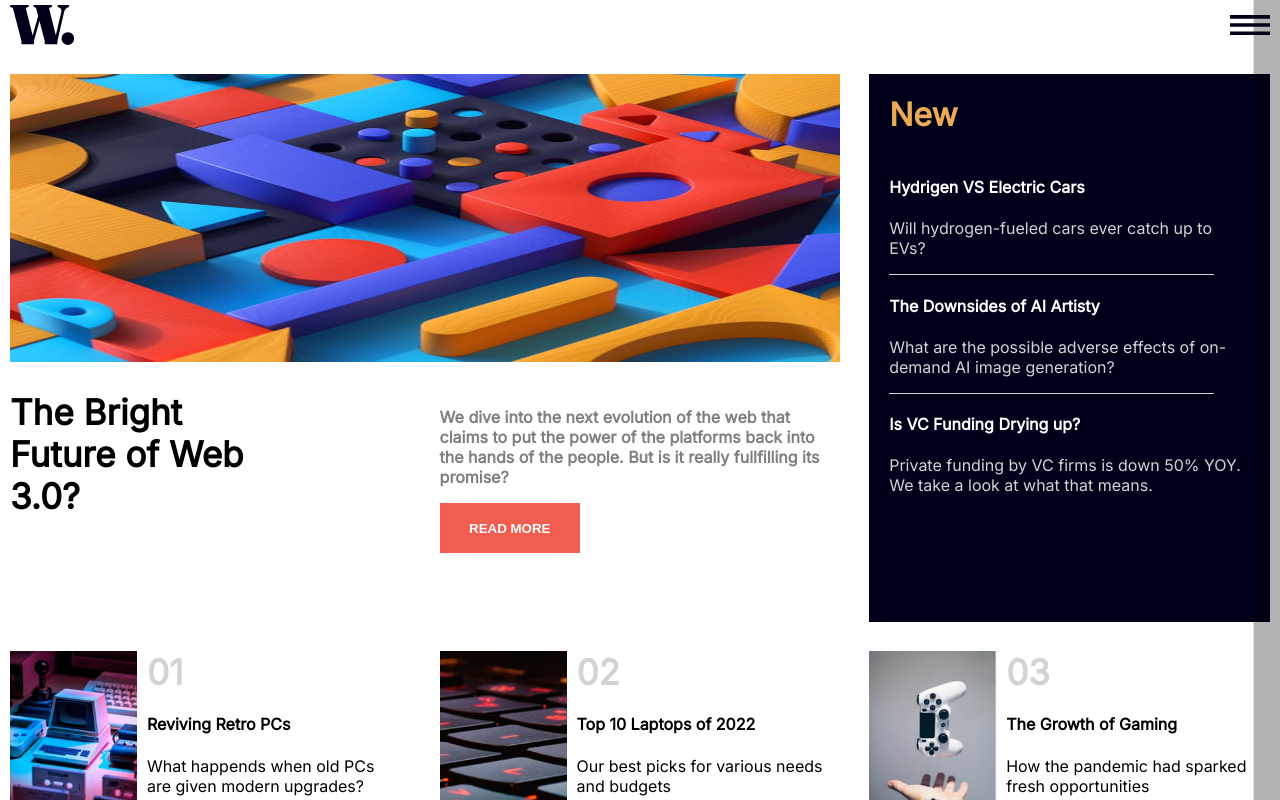
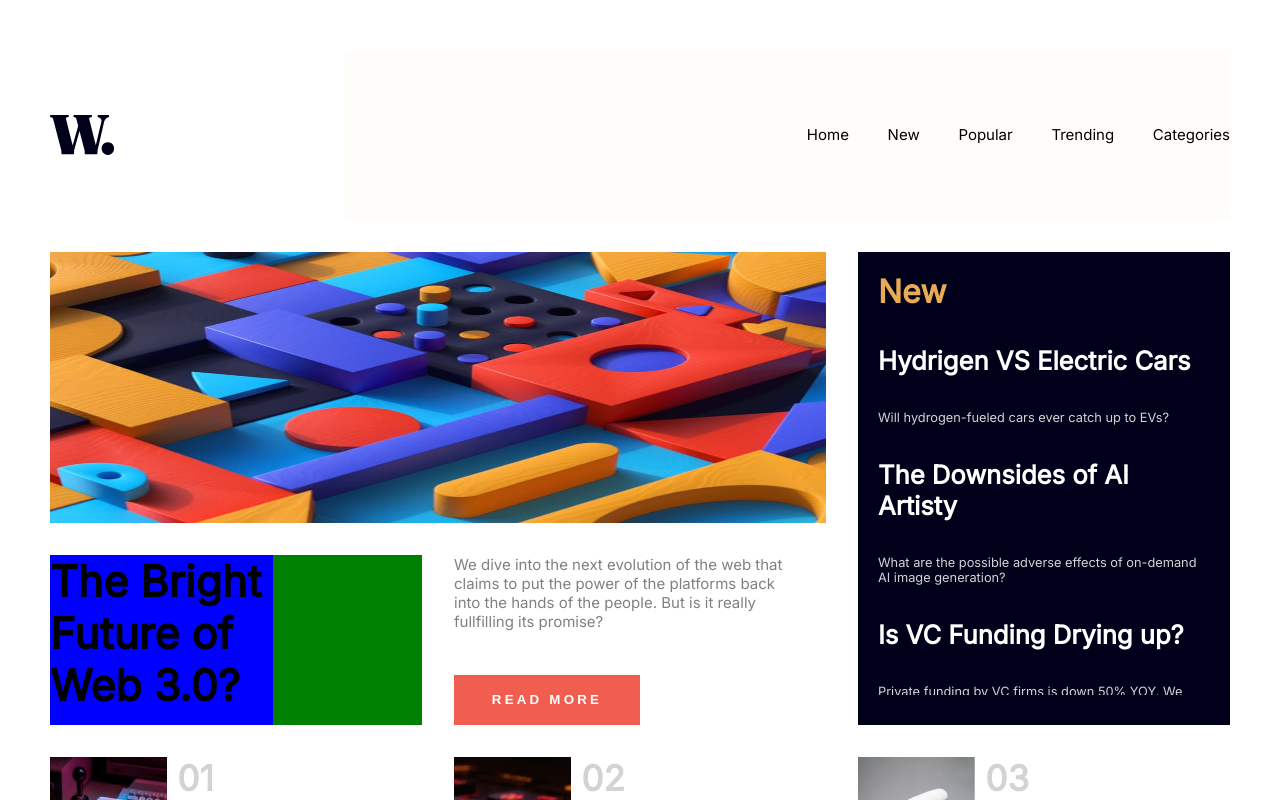
Before and after one commit to MiguelDSC/news-homepage, a React (Vite) app: page / in a window 1280 px wide. Shown: the top 800 px of the page. Built offline with nearby package versions, Linux system fonts and the light colour scheme.

Commit message:
have multiple views now

```diff
--- a/src/App.css
+++ b/src/App.css
@@ -20,9 +20,10 @@ html {
   overflow: hidden;
   display: grid;
   height: 100vh;
-  grid-template-columns: 1fr 1fr 1fr;
-  grid-template-rows: 0.2fr 1.5fr 1.2fr 0.8fr;
-  grid-template-areas: "nav nav nav" "header header sidebar" "content1 content2 sidebar" "content3 content4 content5";
+  grid-template-columns: 1fr;
+  grid-template-rows: 80px 350px 120px 170px 450px 158px 158px 158px;
+  height: 100%;
+  grid-template-areas: "nav" "header" "content1" "content2" "sidebar" "content3" "content4" "content5";
   gap: 1.8rem;
   padding: 5px 10px 10px 10px;
   padding-bottom: 20px;
@@ -117,7 +118,7 @@ header img {
 }
 
 #sidebar {
-  background-color: lightblue;
+  /* background-color: lightblue; */
   grid-area: sidebar;
 }
 
@@ -131,18 +132,24 @@ header img {
 #content1 h1 {
   font-weight: 800;
   height: 100%;
-  /* background-color: blue; */
-  width: 250px;
+
+  width: 80%;
   margin: 0;
   font-size: 35px;
 }
+
 #content2 {
   /* background-color: lightpink; */
   grid-area: content2;
+  display: flex;
+  flex-direction: column;
+  justify-content: space-between;
 }
 
 #content2 p {
-  font-weight: 700;
+  margin-top: 0;
+  font-weight: 500;
+  font-size: 15px;
   color: grey;
 }
 
@@ -153,25 +160,36 @@ header img {
   color: white;
   width: 35%;
   height: 50px;
+  letter-spacing: 0.2rem;
+  padding: 10px;
 }
 
 /* sidebar */
 
 #sidebar {
-  padding: 0px 20px 0px 20px;
+  padding: 20px;
   display: flex;
+
   flex-direction: column;
-
   background-color: hsl(240, 100%, 5%);
   color: white;
+  overflow: hidden;
 }
 
 #sidebar h1 {
+  margin: 0;
   color: hsl(35, 77%, 62%);
+  /* background-color: blue; */
+}
+
+#sidebar h4 {
+  font-size: 20px;
 }
 
 #sidebar p {
   color: lightgray;
+  font-size: 15px;
+  margin: 0;
 }
 
 #sidebar span {
@@ -179,6 +197,14 @@ header img {
   width: 90%;
   height: 0.1px;
   background-color: lightgray;
+}
+
+#articleList {
+  display: flex;
+  flex-direction: column;
+  justify-content: space-between;
+  /* background-color: green; */
+  height: 100%;
 }
 
 .newsArticle {
@@ -193,11 +219,18 @@ header img {
   font-size: 35px;
 }
 
+.newsArticle p {
+  margin: 0;
+  font-size: 15px;
+}
+
 #imageContainer {
   width: 50%;
 }
 .newsArticle img {
   width: 100%;
+  height: 100%;
+  object-fit: fill;
 }
 
 #TextContainer {
@@ -216,13 +249,210 @@ header img {
   grid-area: content5;
 }
 
-@media only screen and (max-width: 550px) {
+/* tablet view */
+@media only screen and (min-width: 768px) {
+  .menuToggle {
+    display: none;
+  }
+
+  nav {
+    display: flex;
+    flex-direction: row;
+    justify-content: space-between;
+  }
+
+  #menu {
+    background-color: hsl(36, 100%, 99%);
+    transform: none;
+    height: 100%;
+    position: unset;
+    list-style-type: none;
+    margin: 0;
+    padding: 0;
+    padding-top: unset;
+    transform-origin: unset;
+    transform: unset;
+    transition: unset;
+    display: flex;
+    justify-content: flex-end;
+  }
+
+  #innerMenu {
+    margin-top: auto;
+    margin-bottom: auto;
+    height: 50px;
+    width: 60%;
+    display: flex;
+    margin-right: 0;
+    flex-direction: row;
+    justify-content: space-between;
+  }
+
+  #sidebar h1 {
+    margin: 0;
+    color: hsl(35, 77%, 62%);
+    /* background-color: blue; */
+  }
+
+  #sidebar h4 {
+    font-size: 2vw;
+  }
+
+  #sidebar p {
+    font-size: 1vw;
+  }
+
+  #innerMenu li {
+    margin: auto;
+    font-size: 15px;
+  }
+
+  #lastItem {
+    margin-right: 0px !important;
+  }
+
   .container {
-    grid-template-columns: 1fr;
-    grid-template-rows: 80px 350px 120px 170px 450px 158px 158px 158px;
-    /* grid-template-rows: auto auto auto auto auto auto auto auto; */
+    padding: 50px, 20px, 50px, 20px;
+
+    gap: 2rem;
+    grid-template-columns: 1fr 1fr 1fr;
+    grid-template-rows: 0.15fr 0.4fr 0.3fr 0.4fr;
+    margin: auto;
+    grid-template-areas: "nav nav nav" "header header sidebar" "content1 content2 sidebar" "content3 content4 content5";
+  }
+
+  #overlay {
+    display: none;
+  }
+
+  #content1 {
+    background-color: green;
+  }
+
+  #content1 h1 {
+    background-color: blue;
+    width: 100%;
+    font-size: 43px;
+    font-weight: 900;
+  }
+
+  #content2 {
+    display: flex;
+    flex-direction: column;
+    justify-content: space-between;
+  }
+
+  #content2 button {
+    width: 50%;
+  }
+
+  #content2 p {
+    width: 90%;
+    margin: 0;
+  }
+
+  #articleList {
+    margin-bottom: 10px;
     height: 100%;
+    overflow: hidden;
+  }
+  .article h4 {
+    font-size: 1.5vw;
+  }
 
-    grid-template-areas: "nav" "header" "content1" "content2" "sidebar" "content3" "content4" "content5";
+  .article p {
+    font-size: 1.5vw;
+  }
+
+  .article {
+    word-wrap: break-word;
   }
 }
+
+/* desktop view */
+@media only screen and (min-width: 1024px) {
+  .menuToggle {
+    display: none;
+  }
+
+  nav {
+    display: flex;
+    flex-direction: row;
+    justify-content: space-between;
+  }
+
+  #menu {
+    background-color: hsl(36, 100%, 99%);
+    transform: none;
+    height: 100%;
+    position: unset;
+    list-style-type: none;
+    margin: 0;
+    padding: 0;
+    padding-top: unset;
+    transform-origin: unset;
+    transform: unset;
+    transition: unset;
+    display: flex;
+    justify-content: flex-end;
+  }
+
+  #innerMenu {
+    margin-top: auto;
+    margin-bottom: auto;
+    height: 50px;
+    width: 50%;
+    display: flex;
+    margin-right: 0;
+    flex-direction: row;
+    justify-content: space-between;
+  }
+
+  #innerMenu li {
+    margin: auto;
+    font-size: 15px;
+  }
+
+  #lastItem {
+    margin-right: 0px !important;
+  }
+
+  .container {
+    padding: 50px;
+    gap: 2rem;
+    grid-template-columns: 1fr 1fr 1fr;
+    grid-template-rows: 0.25fr 0.4fr 0.25fr 0.25fr;
+    margin: auto;
+    grid-template-areas: "nav nav nav" "header header sidebar" "content1 content2 sidebar" "content3 content4 content5";
+  }
+
+  #overlay {
+    display: none;
+  }
+
+  #content1 {
+    /* background-color: green; */
+  }
+
+  #content1 h1 {
+    /* background-color: blue; */
+    width: 60%;
+    font-size: 43px;
+    font-weight: 900;
+  }
+
+  #content2 {
+    display: flex;
+    flex-direction: column;
+    justify-content: space-between;
+  }
+
+  #content2 button {
+    width: 50%;
+  }
+
+  #content2 p {
+    width: 90%;
+    margin: 0;
+  }
+}
--- a/src/components/Navbar.tsx
+++ b/src/components/Navbar.tsx
@@ -47,7 +47,7 @@ function Navbar() {
           <li>New</li>
           <li>Popular</li>
           <li>Trending</li>
-          <li>Categories</li>
+          <li id="lastItem">Categories</li>
         </div>
       </ul>
     </nav>
```
